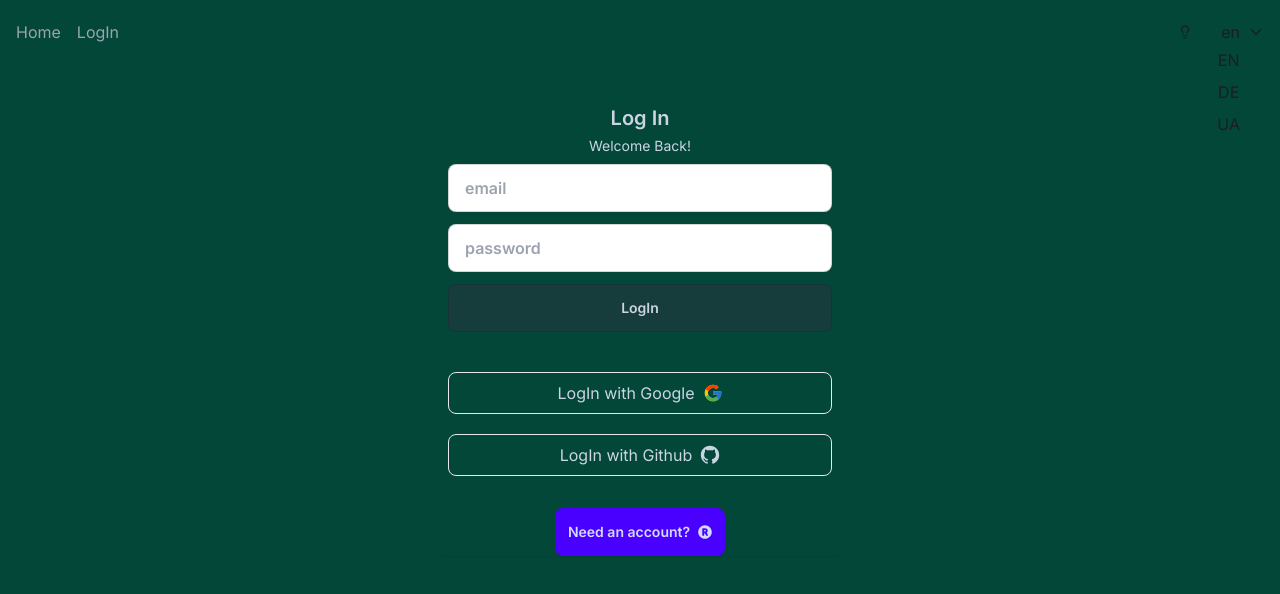
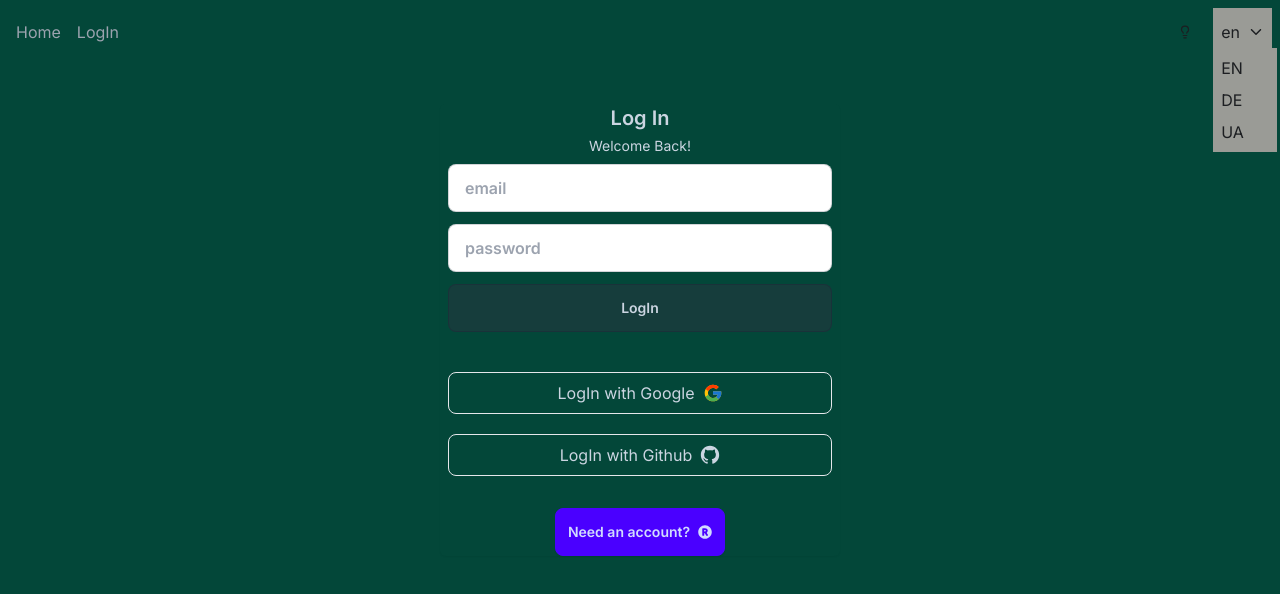
Before and after one commit to YuriyPilipenkoKH/product-mix, a Next.js app: page /en/login in a window 1280 px wide. Both pictures are taken after a click on the button 1256 px from the left and 32 px from the top of the page. Shown: the top 594 px of the page. Built offline with nearby package versions, Linux system fonts and the light colour scheme; no server answers.

Commit message:
adjusting switcher

```diff
--- a/src/app/[locale]/(website)/layout.tsx
+++ b/src/app/[locale]/(website)/layout.tsx
@@ -30,12 +30,12 @@ interface Props {
           </Link>
         </div>
         <div className="flex-1 overflow-auto py-2">
-          <nav className="grid items-start px-4 text-sm font-medium">
+          <nav className="grid items-start gap-2 px-4 text-sm font-medium">
             {navLinks.map((link) => (
               <Link
                 className={`${
                   activeLink === link.href
-                    ? 'bg-gray-100 text-gray-900 hover:text-purple-600'
+                    ? 'bg-gray-400 text-gray-900 hover:text-purple-600'
                     : ''
                 } flex items-center gap-3 rounded-lg px-3 py-2 text-gray-500 transition-all hover:text-yellow-400`}
                 href={link.href}
--- a/src/components/Button/LocaleSwitcher.tsx
+++ b/src/components/Button/LocaleSwitcher.tsx
@@ -31,17 +31,21 @@ export default function LocaleSwitcher() {
   return (
     <div
       className={clsx(
-        'Mselect relative  inline-flex items-center bg-transparent  py-3 pl-2 pr-8  gap-1 ',
+        'Mselect relative  inline-flex items-center bg-[var(--background-color)]  py-3 pl-2 pr-8  gap-1 ',
         isPending && 'transition-opacity [&:disabled]:opacity-30'
       )}
       >
         <span className='text-[var(--text-color)]'>{locale}</span>
-      <div className='flex flex-col gap-2 absolute right-8 top-10 bg-transparent z-index-5'>
+      <div
+      className={clsx('flex flex-col gap-2 absolute left-0  top-10 bg-[var(--background-color)]  z-index-5 ',
+        open ? 'p-2' : 'p-0'
+      )}
+      >
         {open &&  routing.locales.map((cur) => (
           <button
           key={cur}
           id={cur}
-          className='bg-transparent text-[var(--text-color)] hover:text-[var(--purple)] cursor-pointer'
+          className='bg-transparent text-[var(--text-color)] hover:text-[var(--purple)] cursor-pointer w-12 flex items-start'
           onClick={click}>
             {t('locale', {locale: cur})}
           </button>
--- a/src/data/links.ts
+++ b/src/data/links.ts
@@ -5,9 +5,9 @@ export const links = [
 ];
 
 export const navLinks = [
-  { title: 'Home', href: '/dashboard', badge: 0 },
-  { title: 'Orders', href: 'orders', badge: 3 },
+  { title: 'Dashboard', href: '/dashboard', badge: 0 },
+  { title: 'Orders', href: '/orders', badge: 3 },
   { title: 'Products', href: '/products', badge: 12 },
-  { title: 'Users', href: '#', badge: 4 },
+  { title: 'Users', href: '/admin', badge: 4 },
   // { title: 'Analytics', href: '#', badge: 0 },
 ];
```
